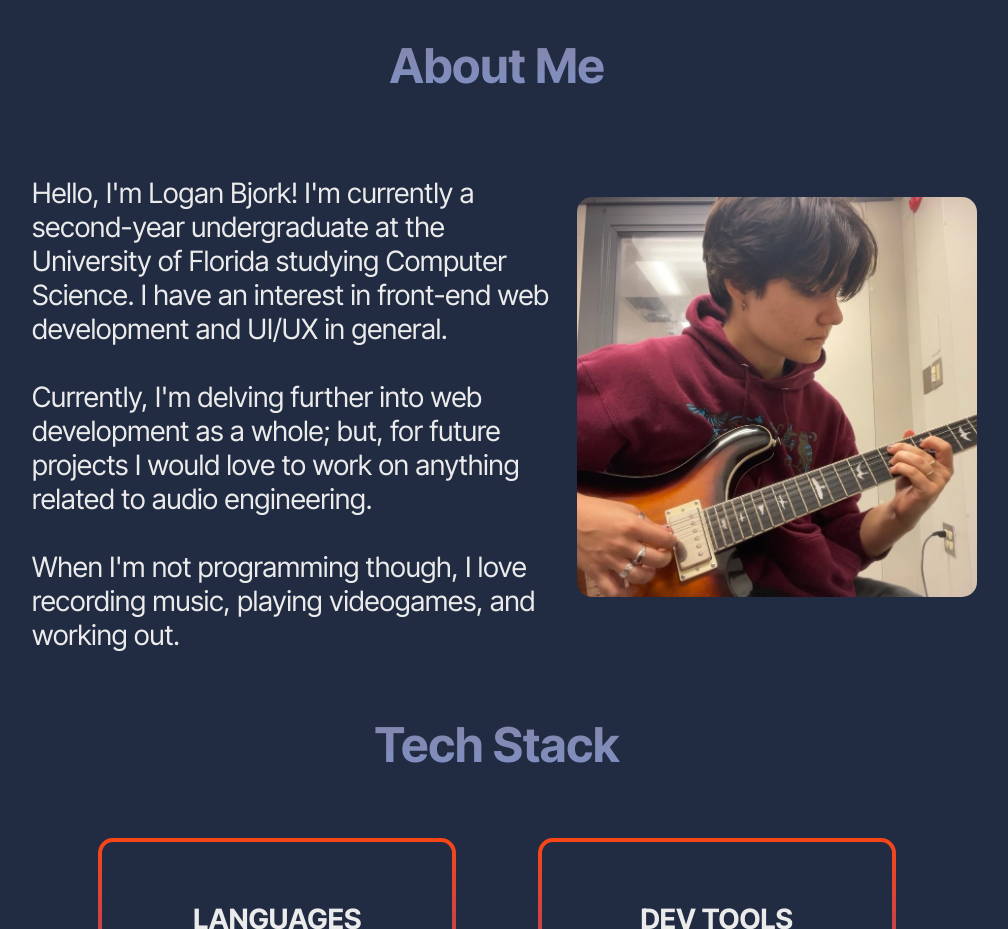
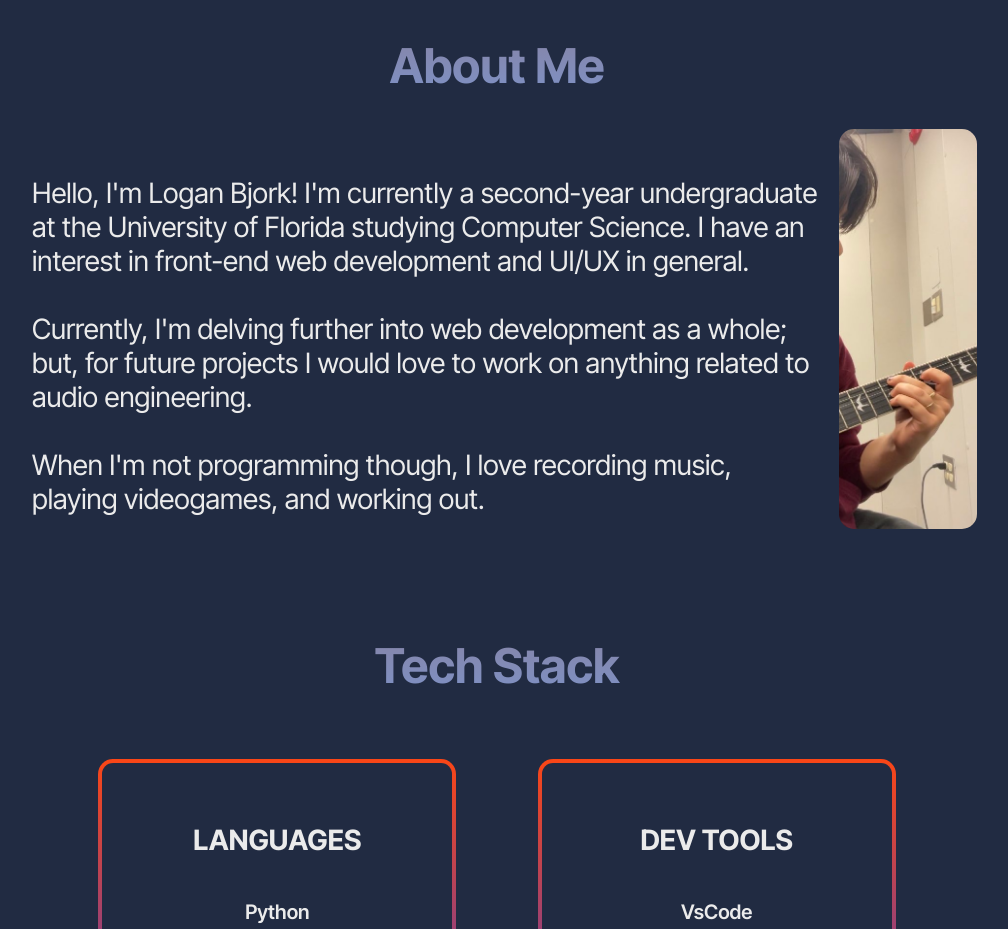
Before and after one commit to loganjaymes/portfolio, a plain HTML site: page index.html in a window 1280 px wide. Shown: the part 780-1709 px from the top of the page, without its empty margins (143-1151 px from the left). Drawn offline with Linux system fonts and the light colour scheme.

Commit message:
fixed about img sizing on different resolutions

```diff
--- a/main.css
+++ b/main.css
@@ -167,10 +167,10 @@ section {
     display: flex;
     justify-content: right;
     height: 400px;
-    min-width: 400px;
+    max-width: 400px;
     border-radius: 15px;
     overflow: hidden;
-    margin: auto ;
+    margin: auto;
 }
 
 /* EXPERIENCE */
```
